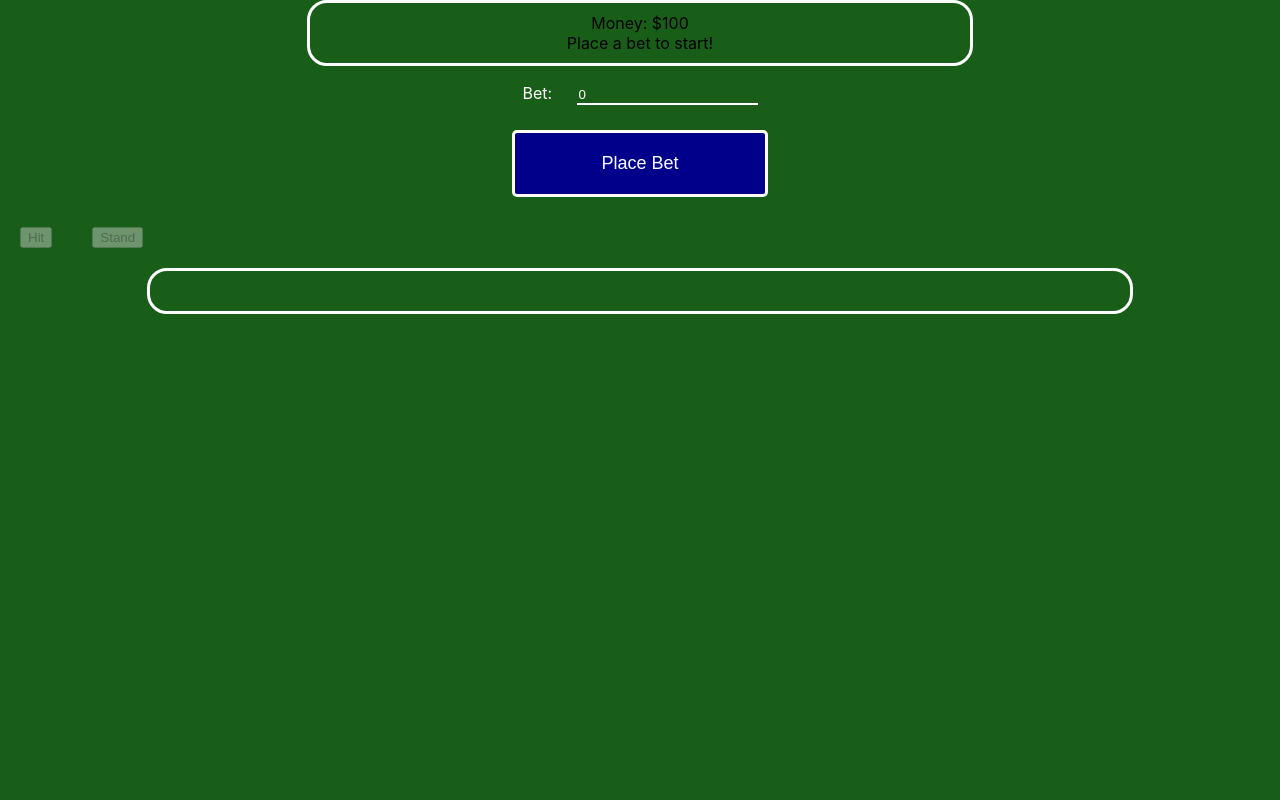
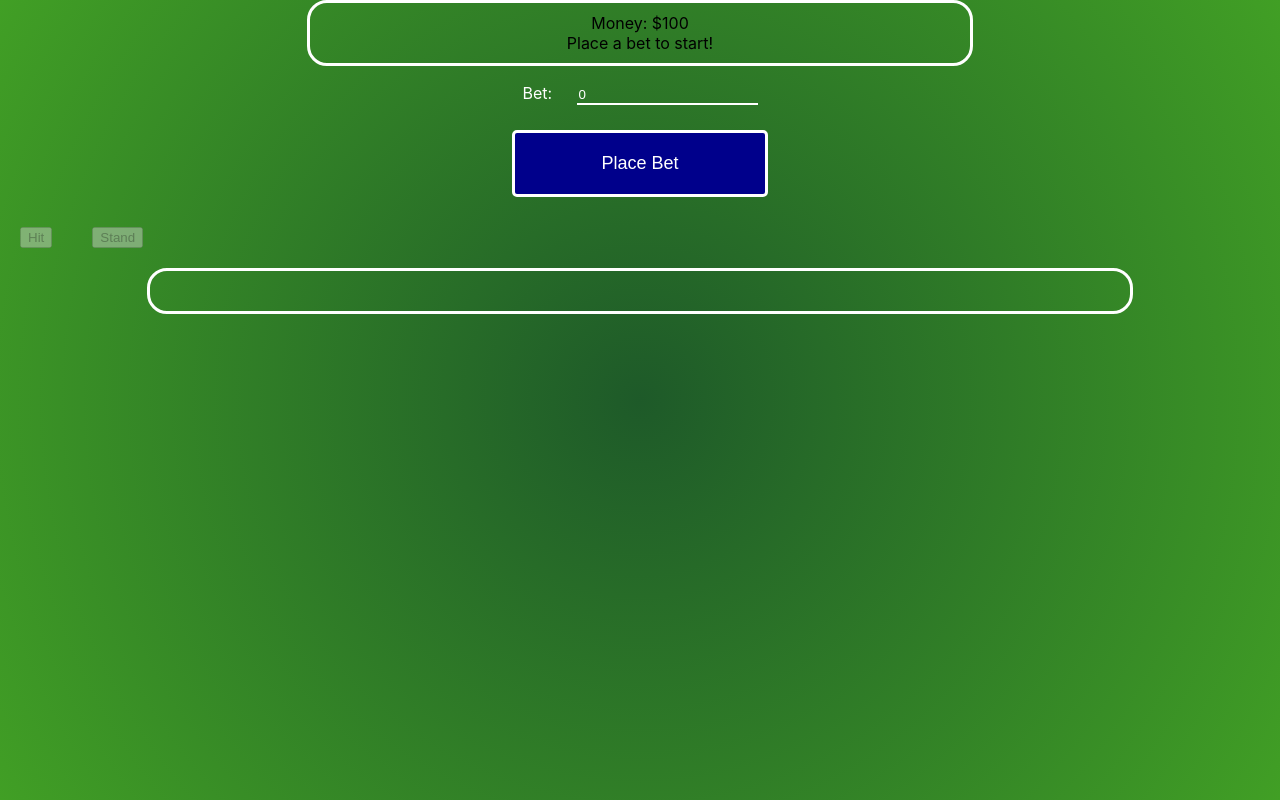
Before and after one commit to ericpretzel/gaucho-gambling, a React (Create React App) app: page / in a window 1280 px wide. Built offline with nearby package versions, Linux system fonts and the light colour scheme.

Commit message:
gradient background

```diff
--- a/public/index.html
+++ b/public/index.html
@@ -32,7 +32,6 @@
     <title>React App</title>
   </head>
   <body>
-    <body style="background-color: rgb(24, 94, 24)">
     <noscript>You need to enable JavaScript to run this app.</noscript>
     <div id="root"></div>
     <!--
--- a/src/index.css
+++ b/src/index.css
@@ -5,6 +5,11 @@ body {
     sans-serif;
   -webkit-font-smoothing: antialiased;
   -moz-osx-font-smoothing: grayscale;
+  background-repeat: no-repeat;
+  background: rgb(30,90,41);
+  background: radial-gradient(circle, rgba(30,90,41,1) 0%, rgba(65,159,37,1) 100%);
+  background-attachment: fixed;
+
 }
 
 code {
```
